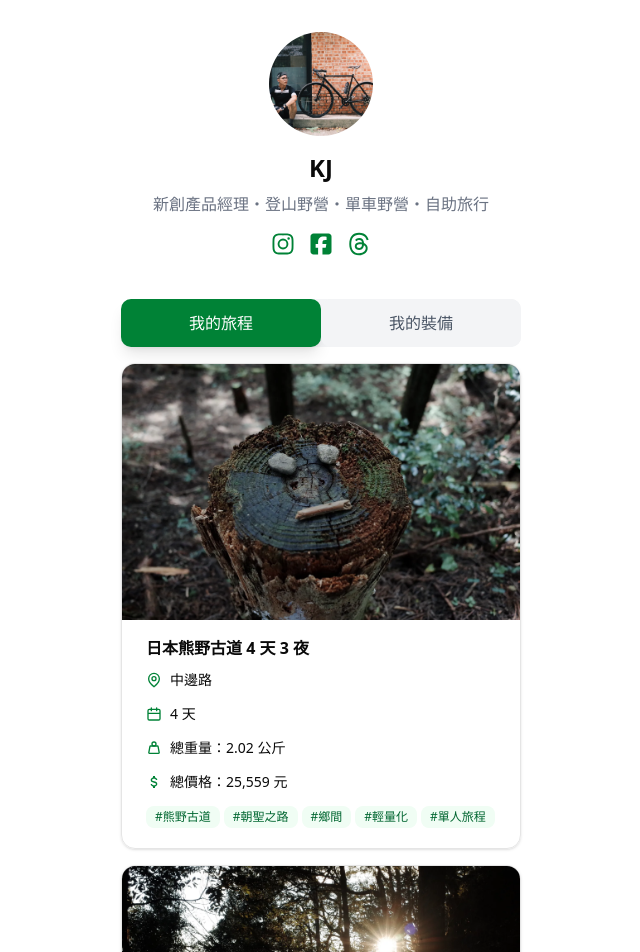
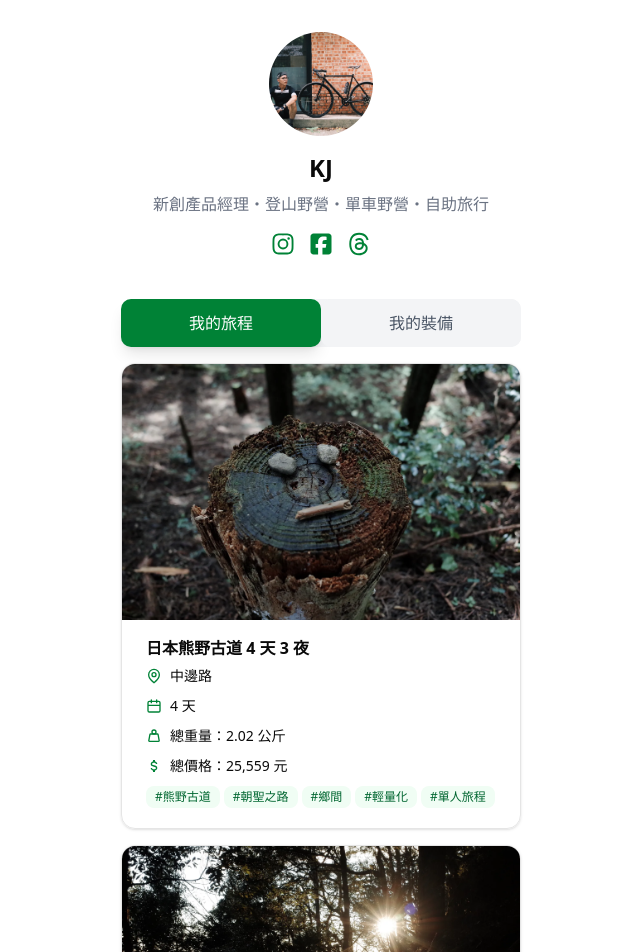
Before and after one commit to roy4222/OutShare, a Next.js app: page / in a window 1280 px wide. Shown: the top 952 px of the page, without its empty margins (319-959 px from the left). Built offline with nearby package versions, Linux system fonts and the light colour scheme.

Commit message:
feat: 調整CardHeader組件的間距樣式，以改善顯示效果

```diff
--- a/components/ui/card.tsx
+++ b/components/ui/card.tsx
@@ -20,7 +20,7 @@
     <div
       data-slot="card-header"
       className={cn(
-        "@container/card-header grid auto-rows-min grid-rows-[auto_auto] items-start gap-1.5 px-6 has-data-[slot=card-action]:grid-cols-[1fr_auto] [.border-b]:pb-6",
+        "@container/card-header grid auto-rows-min grid-rows-[auto_auto] items-start gap-0.5 px-6 has-data-[slot=card-action]:grid-cols-[1fr_auto] [.border-b]:pb-6",
         className
       )}
       {...props}
```
